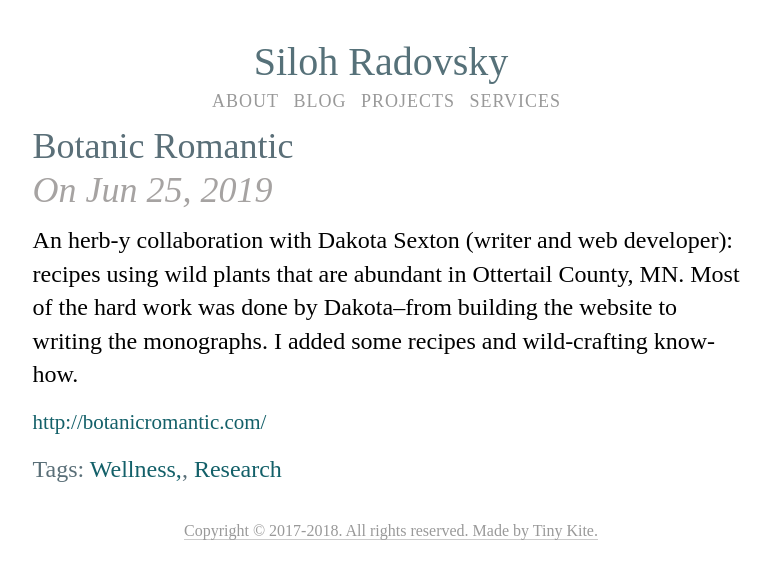
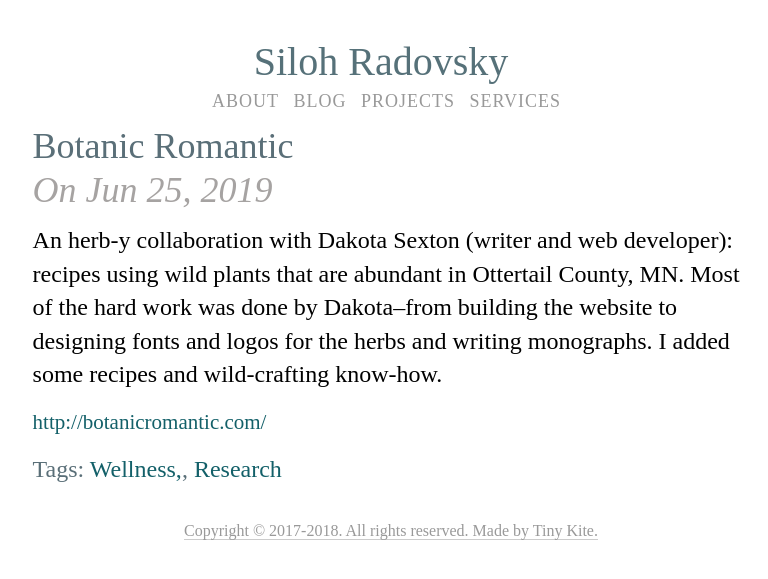
Before and after one commit to tinykite/siloh-radovsky, a Jekyll site: the page built from _projects/botanic-romantic.md, in a window 1280 px wide. Shown: the top 579 px of the page, without its empty margins (249-1017 px from the left). Built offline with Jekyll 4.4.1, drawn with Linux system fonts in a browser that asks for light colours; some web fonts are replaced; a script that is not in the unit is left out.

Commit message:
Update Project “botanic-romantic”

```diff
--- a/_projects/botanic-romantic.md
+++ b/_projects/botanic-romantic.md
@@ -4,6 +4,6 @@ title: Botanic Romantic
 tags: 'wellness, research'
 weight: '3'
 ---
-An herb-y collaboration with Dakota Sexton (writer and web developer): recipes using wild plants that are abundant in Ottertail County, MN. Most of the hard work was done by Dakota--from building the website to writing the monographs. I added some recipes and wild-crafting know-how.
+An herb-y collaboration with Dakota Sexton (writer and web developer): recipes using wild plants that are abundant in Ottertail County, MN. Most of the hard work was done by Dakota--from building the website to designing fonts and logos for the herbs and writing monographs. I added some recipes and wild-crafting know-how.
 
 <http://botanicromantic.com/>
```
